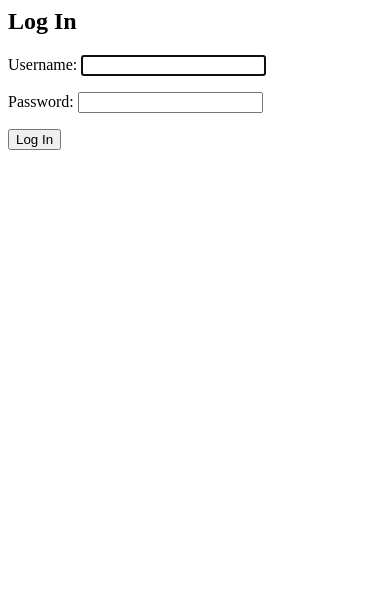
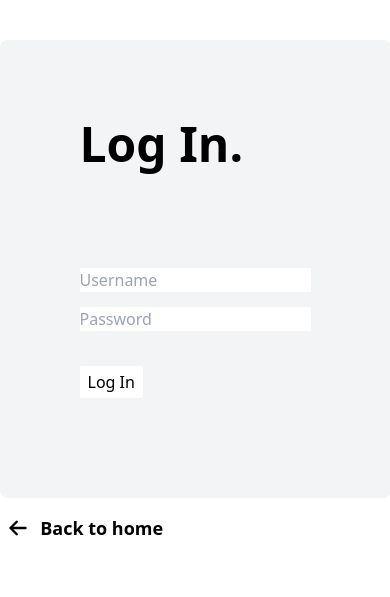
Before and after one commit to ChristopherA8/photography-site, a Django app: page /photography/accounts/login/ in a window 390 px wide. Shown: the top 597 px of the page. Run offline with Django 4.2, Linux system fonts and the light colour scheme; some libraries are stand-ins or nearby versions.

Commit message:
Create custom login page

```diff
--- /dev/null
+++ b/photography/forms.py
@@ -0,0 +1,8 @@
+from django import forms
+from django.contrib.auth.forms import AuthenticationForm
+from django.forms.widgets import PasswordInput, TextInput
+
+
+class CustomAuthForm(AuthenticationForm):
+    username = forms.CharField(widget=TextInput(attrs={'class':'validate','placeholder': 'Username'}))
+    password = forms.CharField(widget=PasswordInput(attrs={'placeholder':'Password'}))
--- a/photography/urls.py
+++ b/photography/urls.py
@@ -18,10 +18,13 @@ from django.contrib import admin
 from django.urls import path, include
 from django.conf.urls.static import static
 from django.conf import settings
+from django.contrib.auth import views as auth_views
+from photography.forms import CustomAuthForm
 
 urlpatterns = [
     path('photography/admin/', admin.site.urls),
     path('photography/', include('portfolio.urls')),
+    path('photography/accounts/login/', auth_views.LoginView.as_view(template_name='registration/login.html', authentication_form=CustomAuthForm), name='login'),
     path("photography/accounts/", include("django.contrib.auth.urls")),
 ]
 
--- a/portfolio/templates/registration/login.html
+++ b/portfolio/templates/registration/login.html
@@ -1,5 +1,61 @@
-<h2>Log In</h2>
-<form method="post">
-  {% csrf_token %} {{ form.as_p }}
-  <button type="submit">Log In</button>
-</form>
+<!DOCTYPE html>
+<html lang="en">
+  <head>
+    <meta charset="UTF-8" />
+    <meta name="viewport" content="width=device-width, initial-scale=1.0" />
+    <title>Log In</title>
+    <script src="https://cdn.tailwindcss.com"></script>
+    <style>
+      .login-form p {
+        padding-bottom: 15px;
+      }
+
+      .login-form label {
+        display: none;
+      }
+
+      .login-form input {
+        background
+      }
+    </style>
+  </head>
+  <body>
+    <div class="flex flex-row justify-center p-10 sm:p-16">
+      <div class="flex flex-col">
+        <div class="flex flex-col space-y-5 p-10 bg-gray-100 rounded-lg">
+          <h1 class="font-bold text-5xl p-10">Log In.</h1>
+
+          <form class="p-10 login-form" method="post">
+            {% csrf_token %} {{ form.as_p }}
+            <button class="my-5 px-2 py-1 bg-white rounded-sm" type="submit">
+              Log In
+            </button>
+          </form>
+        </div>
+
+        <div class="flex flex-row items-center px-2 py-4">
+          <a href="/photography"
+            ><svg
+              fill="none"
+              stroke="currentColor"
+              stroke-width="2.88"
+              height="20"
+              width="20"
+              viewBox="0 0 24 24"
+              xmlns="http://www.w3.org/2000/svg"
+              aria-hidden="true"
+            >
+              <path
+                stroke-linecap="round"
+                stroke-linejoin="round"
+                d="M10.5 19.5L3 12m0 0l7.5-7.5M3 12h18"
+              ></path></svg
+          ></a>
+          <a href="/photography">
+            <span class="font-bold text-lg px-2"> &nbsp;Back to home</span>
+          </a>
+        </div>
+      </div>
+    </div>
+  </body>
+</html>
```
